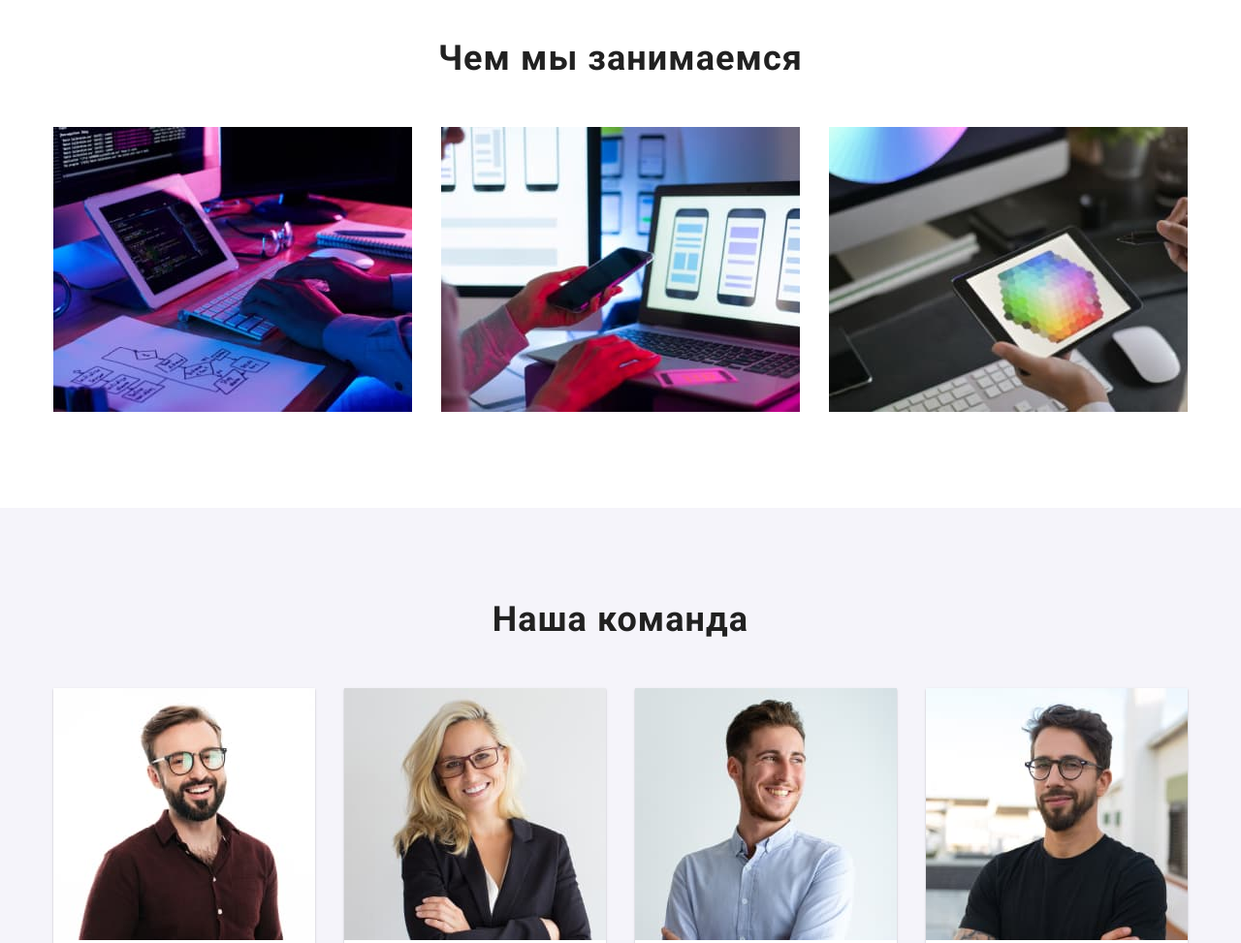
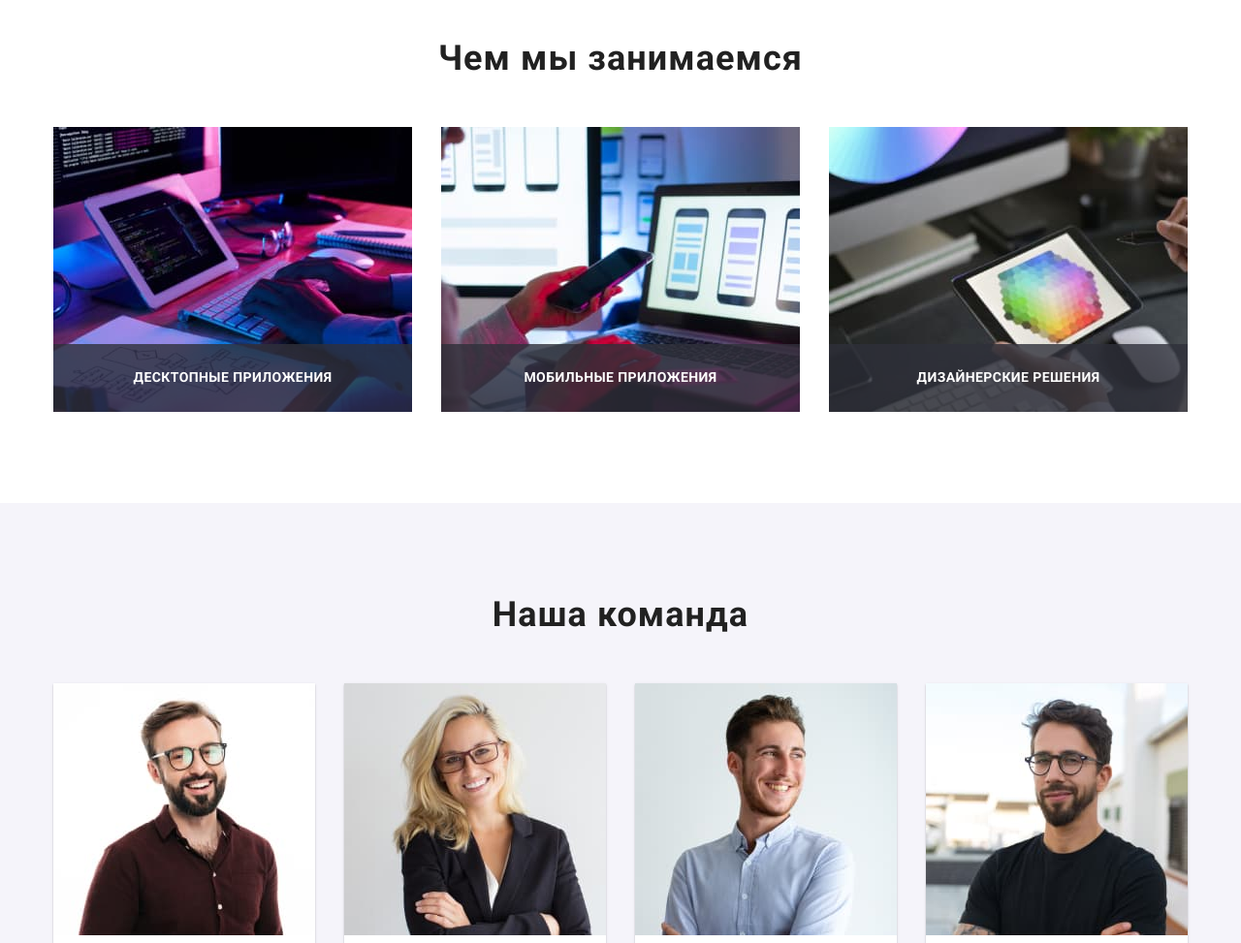
Before and after one commit to ivantryhuba/goit-markup-hw-05, a plain HTML site: page index.html in a window 1280 px wide. Shown: the part 1080-2053 px from the top of the page at 97% size. Drawn offline with nearby package versions, Linux system fonts and the light colour scheme.

Commit message:
Заканчивает главную страницу

```diff
--- a/css/style.css
+++ b/css/style.css
@@ -18,6 +18,10 @@ html {
   padding: 0;
   list-style: none;
   text-decoration: none;
+}
+
+img {
+  display: block;
 }
 
 /* ------Переменные------ */
@@ -473,6 +477,36 @@ body {
   margin-right: 30px;
 }
 
+.we-do-card {
+  position: relative;
+  width: 100%;
+}
+
+
+
+.we-do-card .label {
+  position: absolute;
+  bottom: 0;
+
+  width: 100%;
+  height: 70px;
+
+  background: rgba(47, 48, 58, 0.8);
+}
+
+.we-do-card .title {
+  padding: 27px 0;
+
+  font-weight: 700;
+  font-size: 14px;
+  line-height: 1.14;
+  text-align: center;
+  letter-spacing: 0.03em;
+  text-transform: uppercase;
+
+  color: #ffffff;
+}
+
 /* Наша команда */
 .team {
   padding-top: 94px;
@@ -622,7 +656,6 @@ body {
 
   opacity: 1;
   transition: opacity var(--time-duration) var(--cubic);
-
 }
 
 .backdrop.is-hidden {
@@ -630,7 +663,7 @@ body {
   pointer-events: none;
 }
 
-.backdrop.is-hidden .modal{
+.backdrop.is-hidden .modal {
   transform: translate(-50%, -50%) scale(0.75) rotate(90deg);
 }
 
--- a/index.html
+++ b/index.html
@@ -144,13 +144,28 @@
           <h2 class="section-title title">Чем мы занимаемся</h2>
           <ul class="we-do-list list">
             <li class="item">
-              <img src="./images/studio/box1.jpg" alt="Десктопные решения" />
+              <div class="we-do-card">
+                <img src="./images/studio/box1.jpg" alt="Десктопные решения"/>
+                <div class="label">
+                  <h3 class="title">Десктопные приложения</h3>
+                </div>
+              </div>
             </li>
             <li class="item">
-              <img src="./images/studio/box2.jpg" alt="Мобильные приложения" />
+              <div class="we-do-card">
+                <img src="./images/studio/box2.jpg" alt="Мобильные приложения"/>
+                <div class="label">
+                  <h3 class="title">Мобильные приложения</h3>
+                </div>
+              </div>
             </li>
             <li class="item">
-              <img src="./images/studio/box3.jpg" alt="Дизайнерские решения" />
+              <div class="we-do-card">
+                <img src="./images/studio/box3.jpg" alt="Дизайнерские решения"/>
+                <div class="label">
+                  <h3 class="title">Дизайнерские решения</h3>
+                </div>
+              </div>
             </li>
           </ul>
         </div>
```
